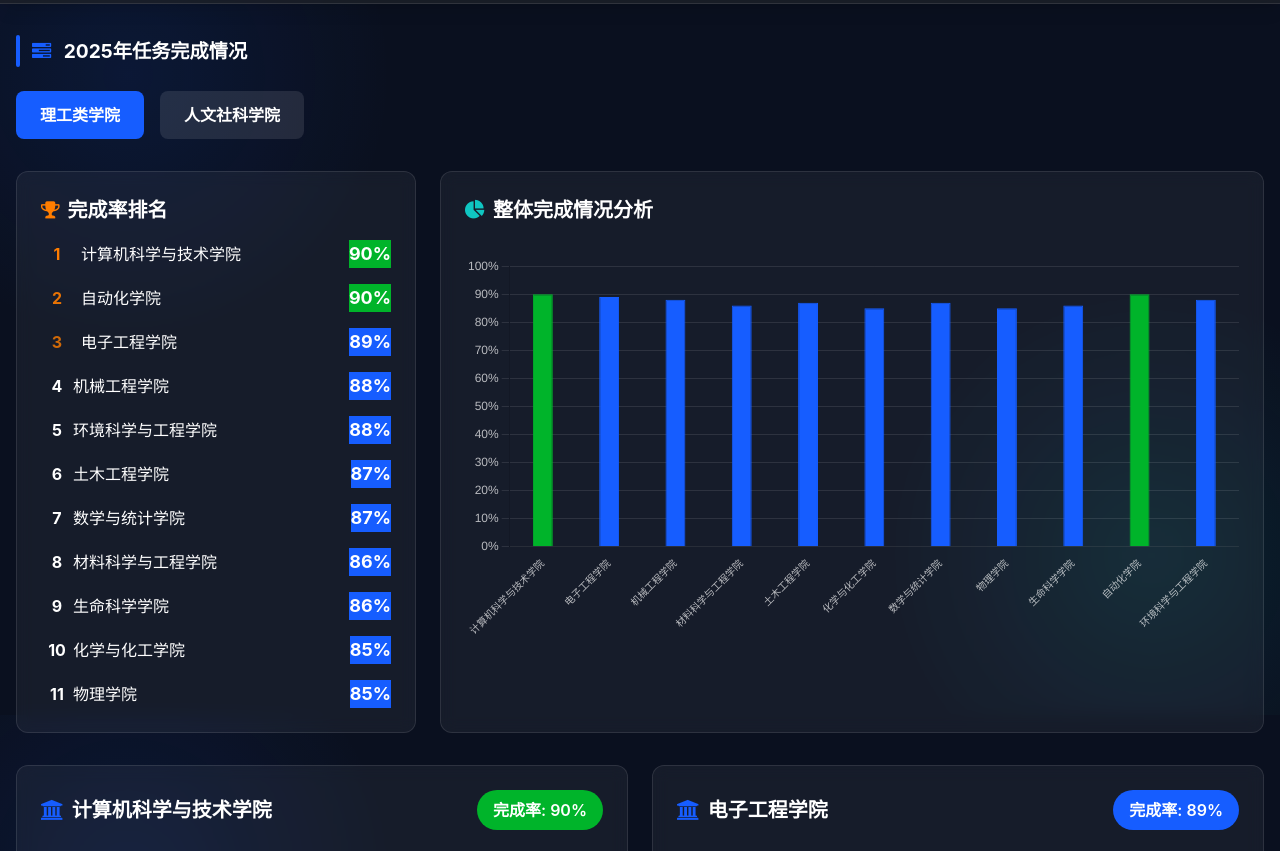
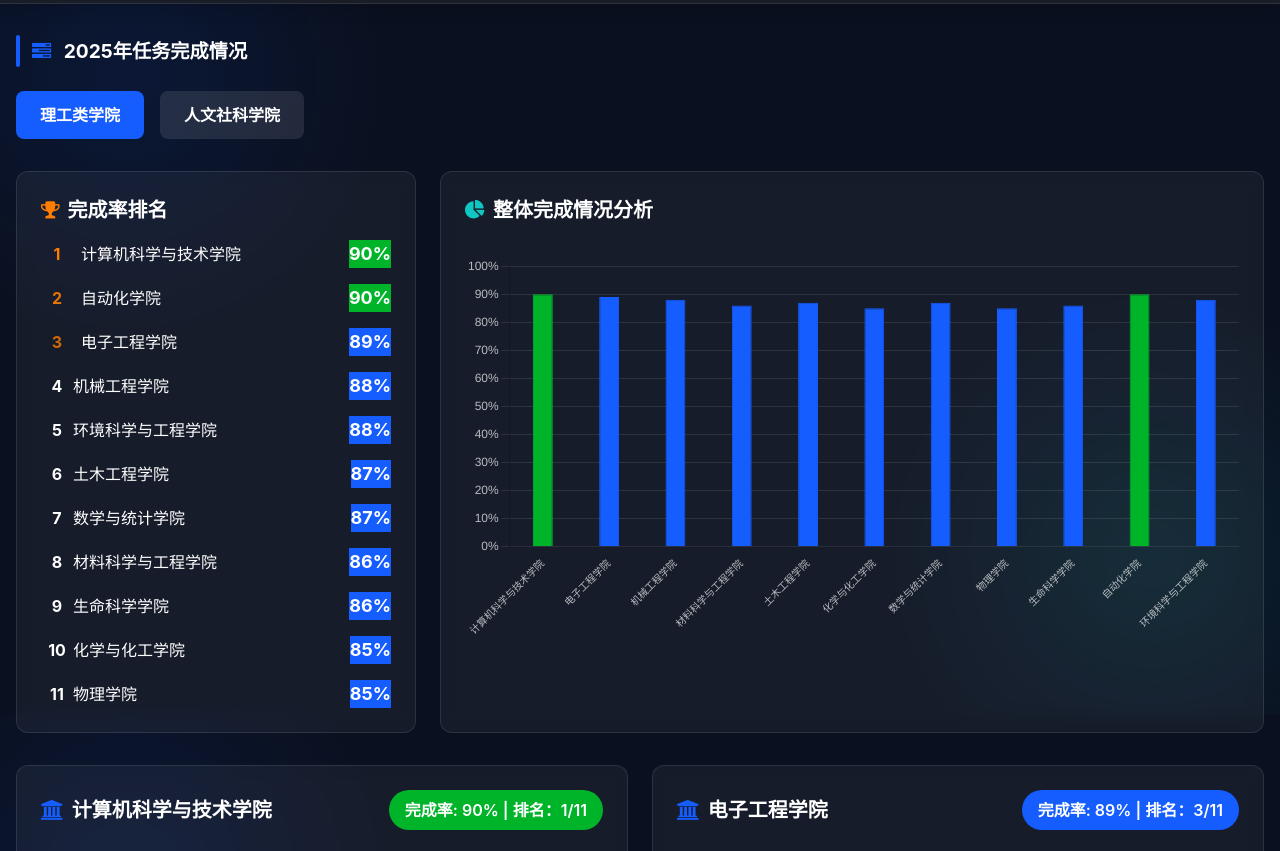
Before and after one commit to tianxiaodou/bigscreen, a plain HTML site: page index.html in a window 1280 px wide. Shown: the part 85-936 px from the top of the page. Drawn offline with nearby package versions, Linux system fonts and the light colour scheme.

Commit message:
Add files via upload
增加学院排名

```diff
--- a/index.html
+++ b/index.html
@@ -564,8 +564,18 @@
             const container = document.getElementById(containerId);
             container.innerHTML = '';
 
+            // 对学院按完成率排序，用于计算排名
+            const sortedColleges = [...colleges].sort((a, b) => {
+                const rateA = calculateCompletionRate(a.tasks);
+                const rateB = calculateCompletionRate(b.tasks);
+                return rateB - rateA;
+            });
+
             colleges.forEach((college, collegeIndex) => {
                 const completionRate = calculateCompletionRate(college.tasks);
+                // 计算排名
+                const rank = sortedColleges.findIndex(c => c.name === college.name) + 1;
+                const total = colleges.length;
                 const card = document.createElement('div');
                 card.className = 'bg-dark/50 rounded-xl border border-white/10 p-6 card-glass card-hover transition-all duration-500 animate-fadeIn';
                 card.style.animationDelay = `${0.1 * (collegeIndex % 6)}s`;
@@ -577,7 +587,7 @@
                             ${college.name}
                         </h3>
                         <div class="px-4 py-2 rounded-full ${getProgressColor(completionRate)} font-semibold">
-                            完成率: ${completionRate}%
+                            完成率: ${completionRate}% | 排名：${rank}/${total}
                         </div>
                     </div>
                     <div class="space-y-4">
@@ -609,8 +619,18 @@
             const container = document.getElementById(containerId);
             container.innerHTML = '';
 
+            // 对学院按进步率排序，用于计算排名
+            const sortedColleges = [...colleges].sort((a, b) => {
+                const rateA = calculateProgressRate(a.tasks);
+                const rateB = calculateProgressRate(b.tasks);
+                return rateB - rateA;
+            });
+
             colleges.forEach((college, collegeIndex) => {
                 const progressRate = calculateProgressRate(college.tasks);
+                // 计算排名
+                const rank = sortedColleges.findIndex(c => c.name === college.name) + 1;
+                const total = colleges.length;
                 const card = document.createElement('div');
                 card.className = 'bg-dark/50 rounded-xl border border-white/10 p-6 card-glass card-hover transition-all duration-500 animate-fadeIn';
                 card.style.animationDelay = `${0.1 * (collegeIndex % 6)}s`;
@@ -622,7 +642,7 @@
                             ${college.name}
                         </h3>
                         <div class="px-4 py-2 rounded-full bg-secondary/20 text-secondary font-semibold">
-                            综合进步率: <i class="fa fa-arrow-up mr-1"></i>${progressRate}%
+                            综合进步率: <i class="fa fa-arrow-up mr-1"></i>${progressRate}% | 排名：${rank}/${total}
                         </div>
                     </div>
                     <div class="space-y-4">
```
